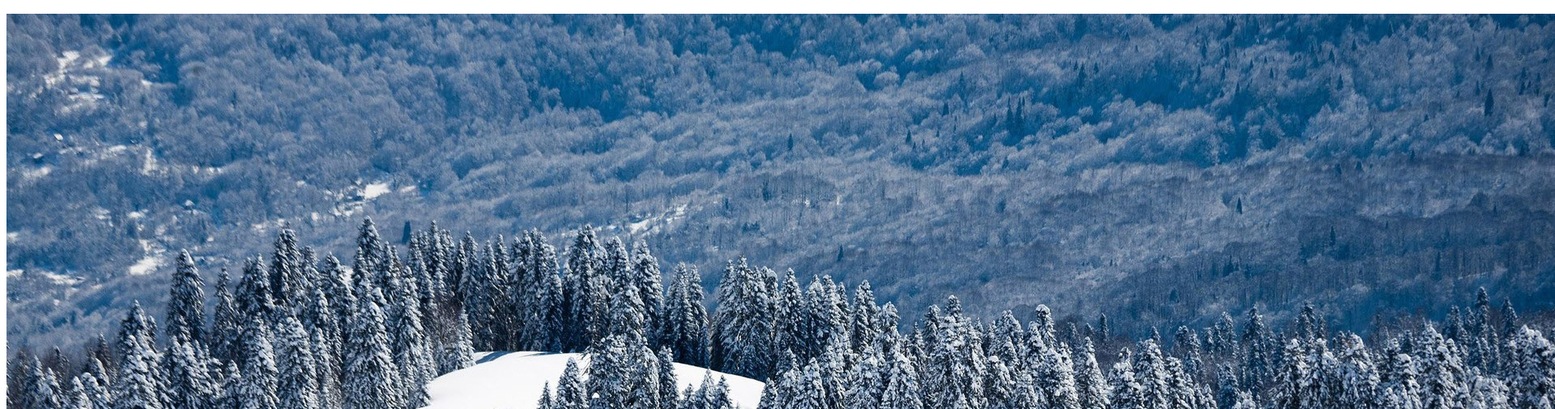
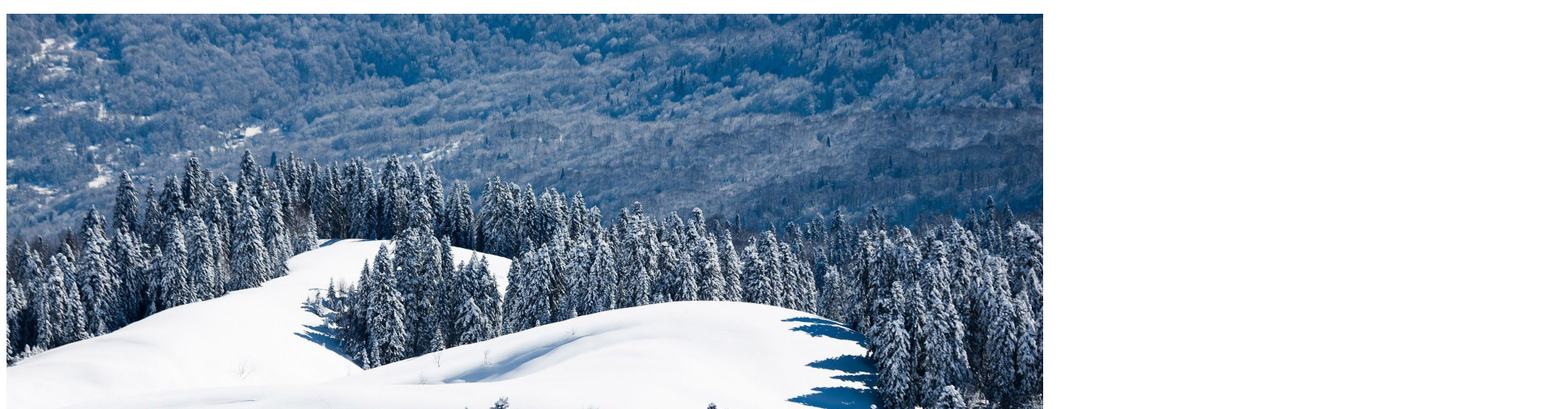
Before and after one commit to looxin/looxin.github.io, a plain HTML site: page index.html in a window 1280 px wide. Shown: the part 110-616 px from the top of the page at 81% size, 1920 px wide, since content can reach past the window. Drawn offline with Linux system fonts and the light colour scheme.

Commit message:
Update index.html

```diff
--- a/index.html
+++ b/index.html
@@ -7,7 +7,7 @@
 <body>
     <h1>GITHUB</h1>
     <h2>TestSite</h2>
-    <img src="./547d6d544dcdb.jpg">
+    <img src="./547d6d544dcdb.jpg" style='width:100%;heigth:100%;position:fixed;display:flex;'>
 </body>
 <script>
 </script>
```
